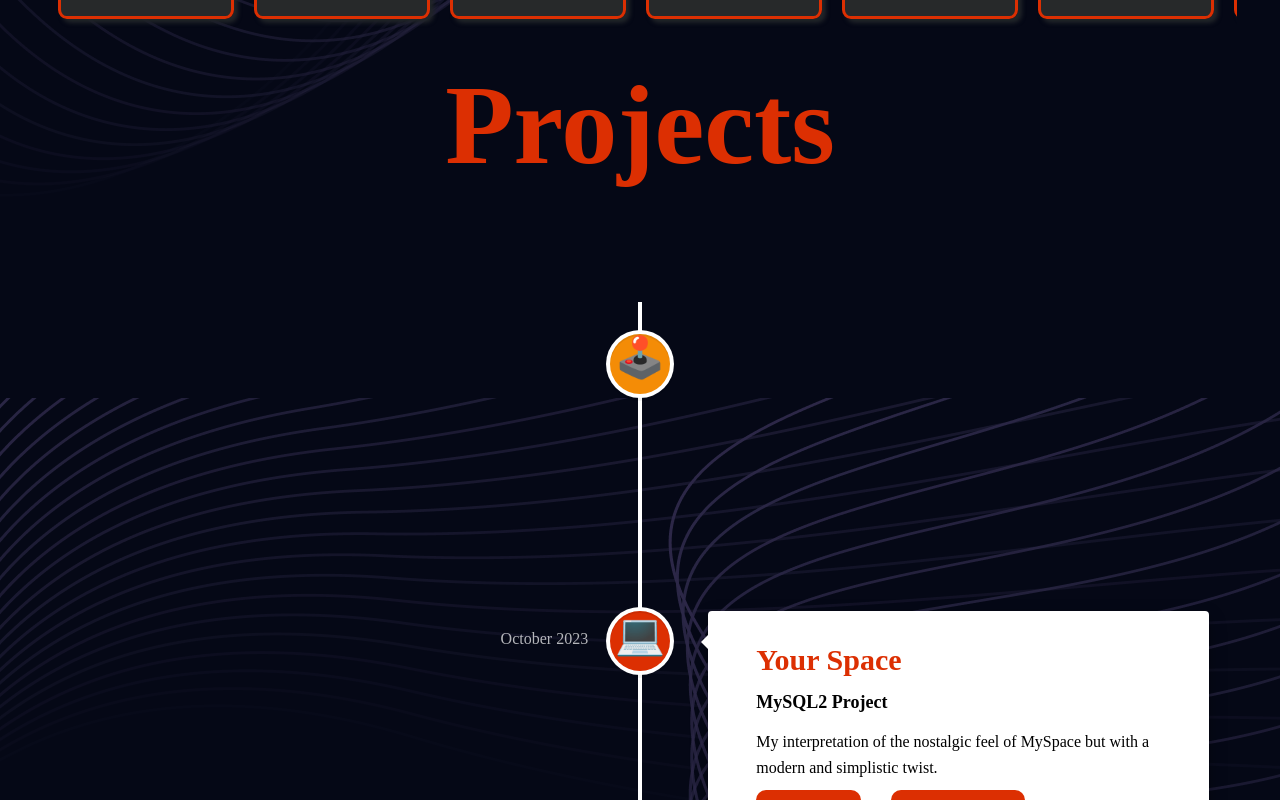
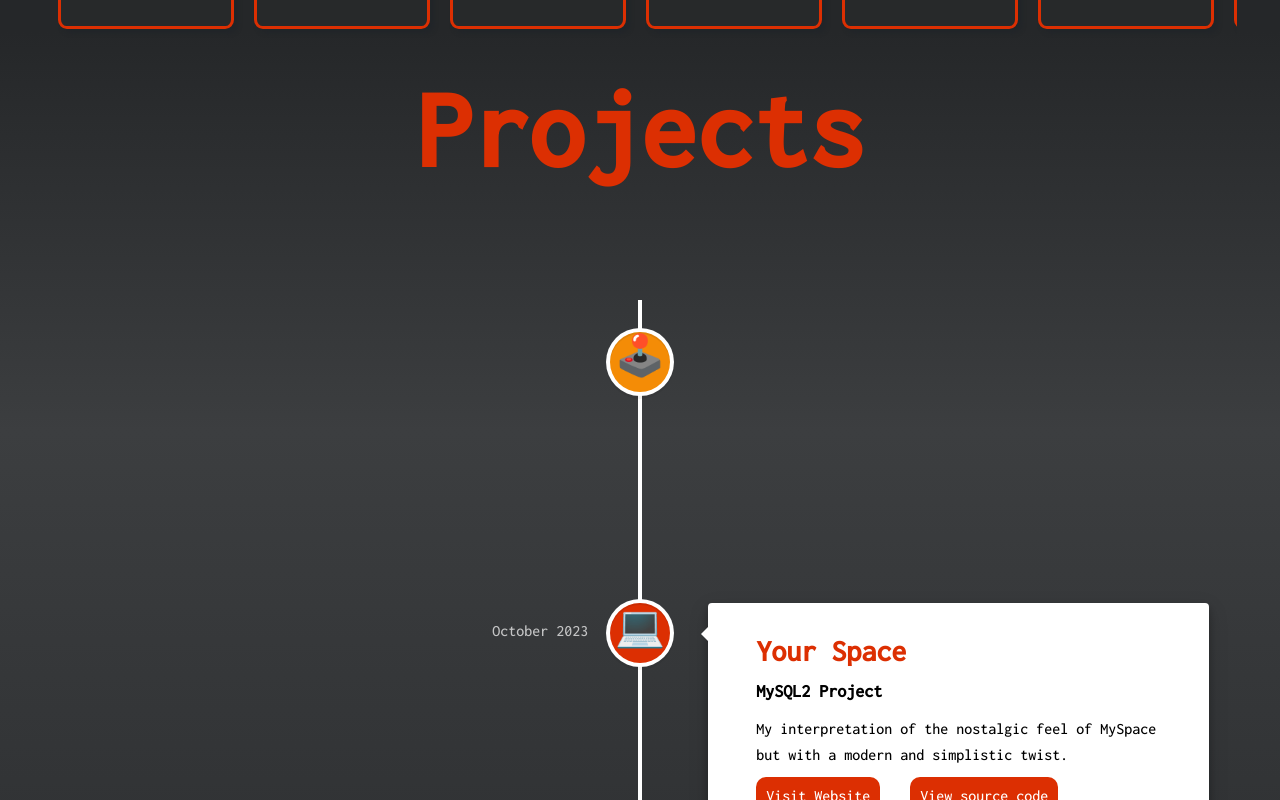
Before and after one commit to NicoleT27/NT-Developer-Portfolio, a React (Vite) app in the folder client/: page / in a window 1280 px wide. Shown: the part 1168-1968 px from the top of the page. Built offline with nearby package versions, Linux system fonts and the light colour scheme.

Commit message:
reverted background colors

```diff
--- a/client/src/App.css
+++ b/client/src/App.css
@@ -10,9 +10,9 @@
 }
 
 body {
-  background-image: url("../src/assets/images/herobg.png");
-  /* background: linear-gradient(
-    to bottom, */
+  /* background-image: url("../src/assets/images/herobg.png"); */
+   background: linear-gradient(
+    to bottom,
     /* option1  */
     /* #3C3E40 0%,
     #3C3E40 50%,
@@ -20,18 +20,18 @@
     #252729 100%
    */
     /* option 2  THIS ONE */
-    /* #3C3E40 0%,
+    #3C3E40 0%,
     #252729 50%,
     #252729 50%,
     #252729 75%,
     #252729 75%,
-    #3C3E40 100% */
+    #3C3E40 100%
 
-    /* ); */
-     /* background-repeat: repeat-y; */
-     /* background-size: 100% 200vh;
+    );
+     background-repeat: repeat-y;
+     background-size: 100% 200vh;
      height: 200vh;
-     font-family: 'Inconsolata', monospace; */
+     font-family: 'Inconsolata', monospace;
 }
 
 .header-text{
```
